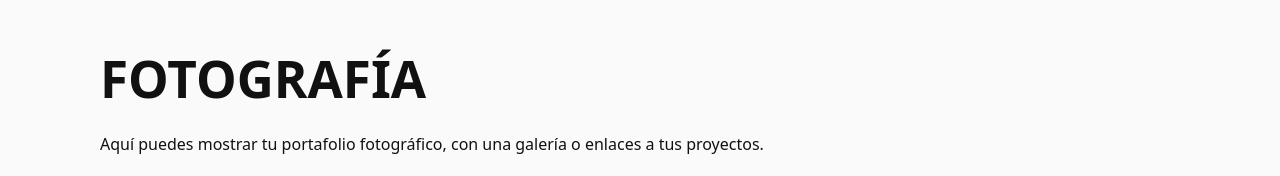
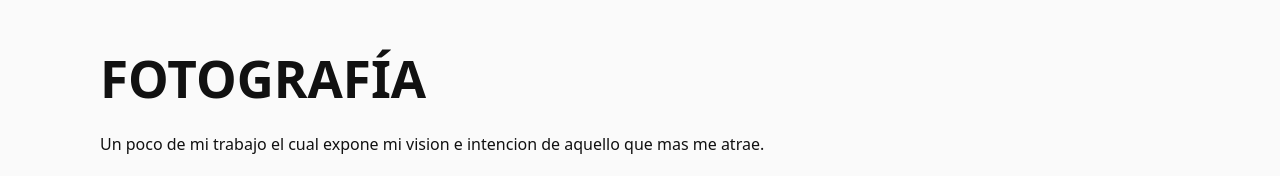
Before and after one commit to JuanRamirezz/portjuanr, a plain HTML site: page index.html in a window 1280 px wide. Shown: the part 2880-3056 px from the top of the page. Drawn offline with Linux system fonts and the light colour scheme.

Commit message:
Update index.html

```diff
--- a/index.html
+++ b/index.html
@@ -163,7 +163,7 @@
         <section id="fotografia" class="fotografia">
             <div style="max-width:1080px; margin:0 auto;">
                 <h2>Fotografía</h2>
-                <p>Aquí puedes mostrar tu portafolio fotográfico, con una galería o enlaces a tus proyectos.</p>
+                <p>Un poco de mi trabajo el cual expone mi vision e intencion de aquello que mas me atrae.</p>
 
                 <div style="display:grid; grid-template-columns:repeat(auto-fit,minmax(250px,1fr)); gap:16px; margin-top:24px;">
                     <img src="imagenes/foto1.jpeg" alt="Fotografia1" style="width:100%; border-radius:8px;">
```
